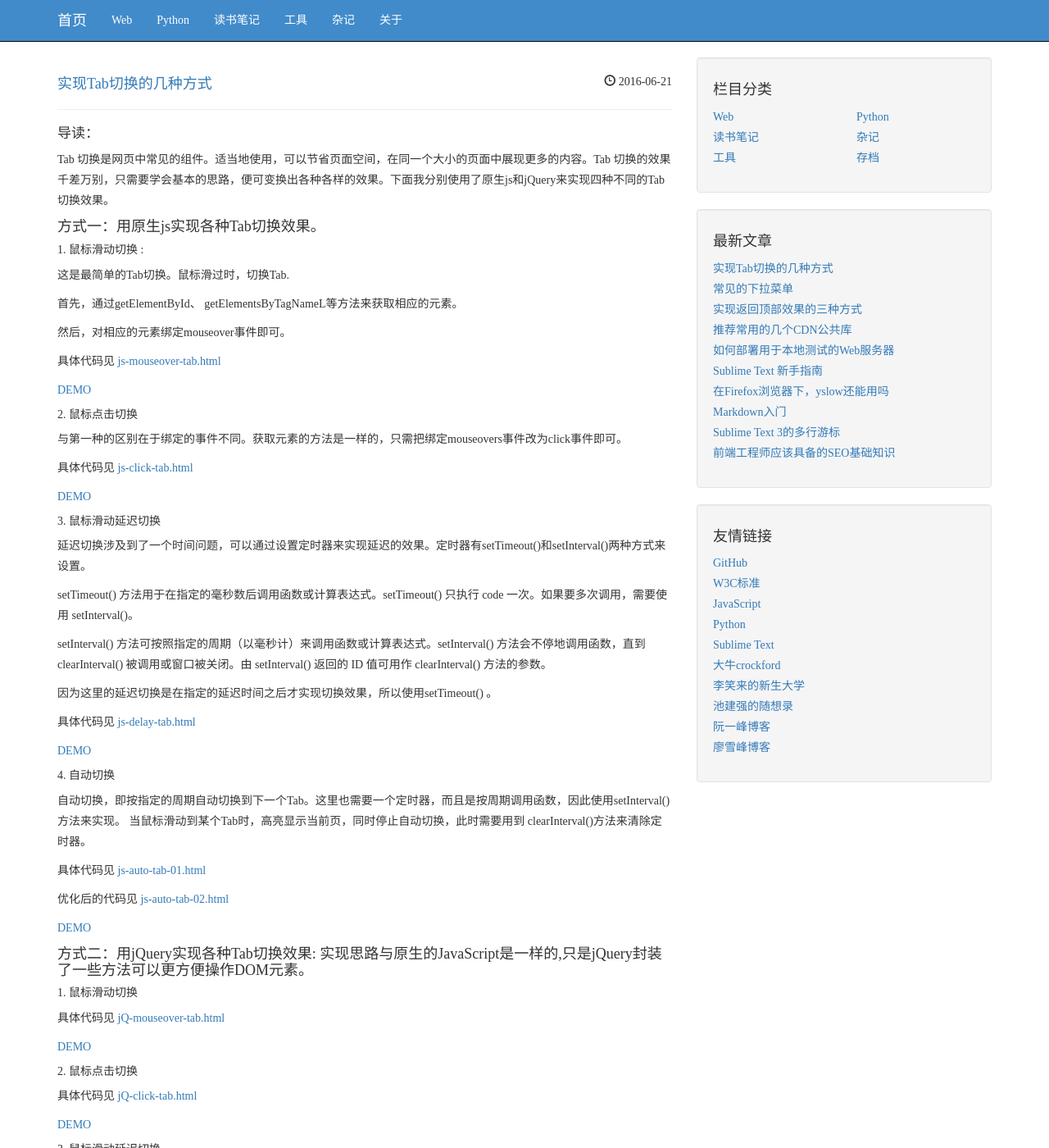
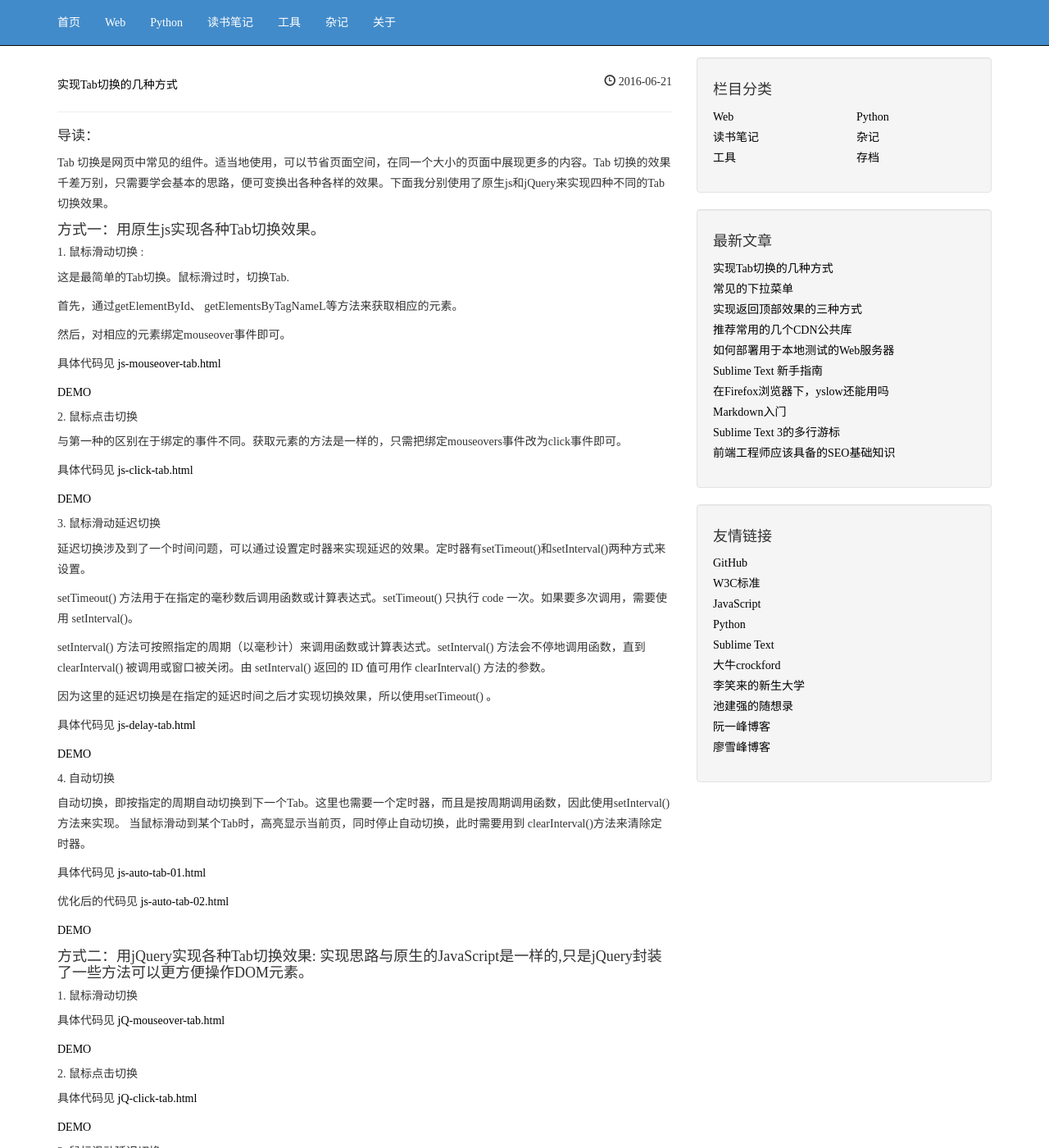
Before and after one commit to frankwang0909/blog_v1.0, a Jekyll site: the page built from index.html, in a window 1280 px wide and 1400 px high. Shown: the whole window at 82% size. Built offline with Jekyll 4.4.1, drawn with Linux system fonts in a browser that asks for light colours; nearby versions of some CDN libraries; the list of posts is cut into pages by our own code.

Commit message:
修改css
修改文字颜色和大小

```diff
--- a/css/blog.css
+++ b/css/blog.css
@@ -5,6 +5,8 @@
  * For details, see http://www.apache.org/licenses/LICENSE-2.0.
  */
 body {padding-top: 70px; font-family: "微软雅黑";line-height:25px;}
+a{color:#000!important;font-size:14px!important;line-height:25px!important;}
+a:hover{color:#e5000f!important;font-size: 16px!important;text-decoration: none!important;}
 .navbar{background-color: #428bca!important;}
 .navbar a{color:#fff!important;}
 .navbar li a:hover{ color:#f34949!important;background-color: #0f518b!important;}
@@ -15,5 +17,7 @@ h3{font-size:17px};
 h4{font-size: 16px!important;}
 /*分类列表*/
 .main-body{min-height: 580px;}
+.cate-lists h2{ border-bottom: 1px dotted #ccc;}
+.cate-lists h4{font-size: 14px!important;}
 /*返回顶部*/
 #go-top{ position: fixed; bottom: 20px; right:5px; border: 1px solid #000; border-radius: 2px; width: 40px; background-color: #fff; opacity: 0.6; text-align: center;cursor: pointer;}
```
